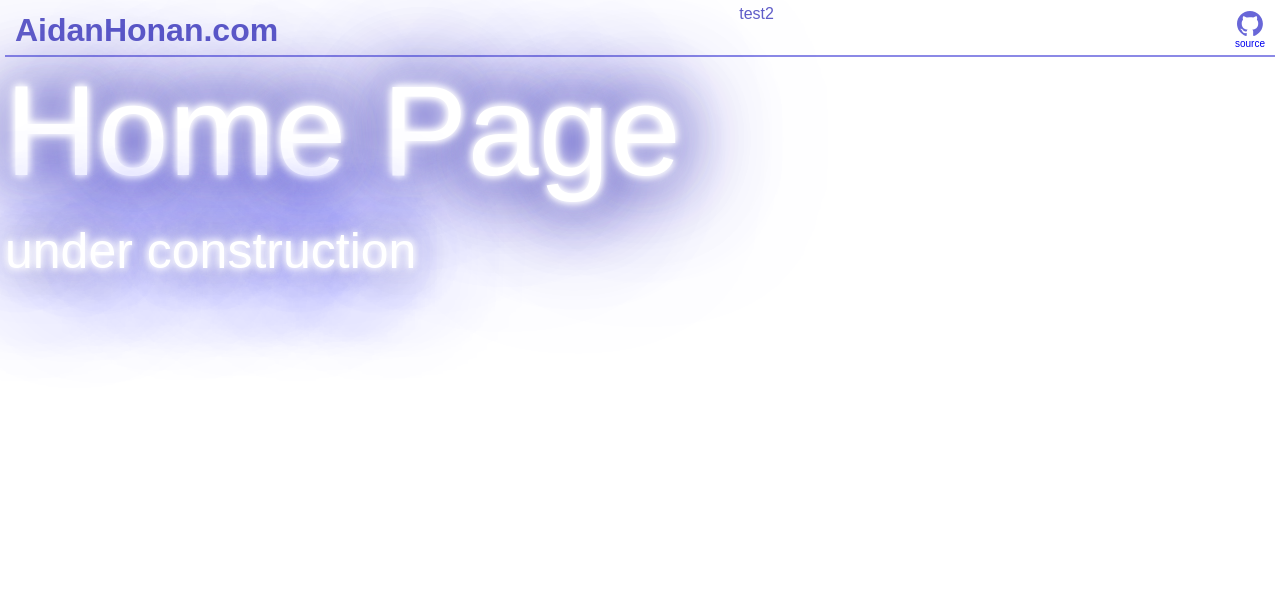
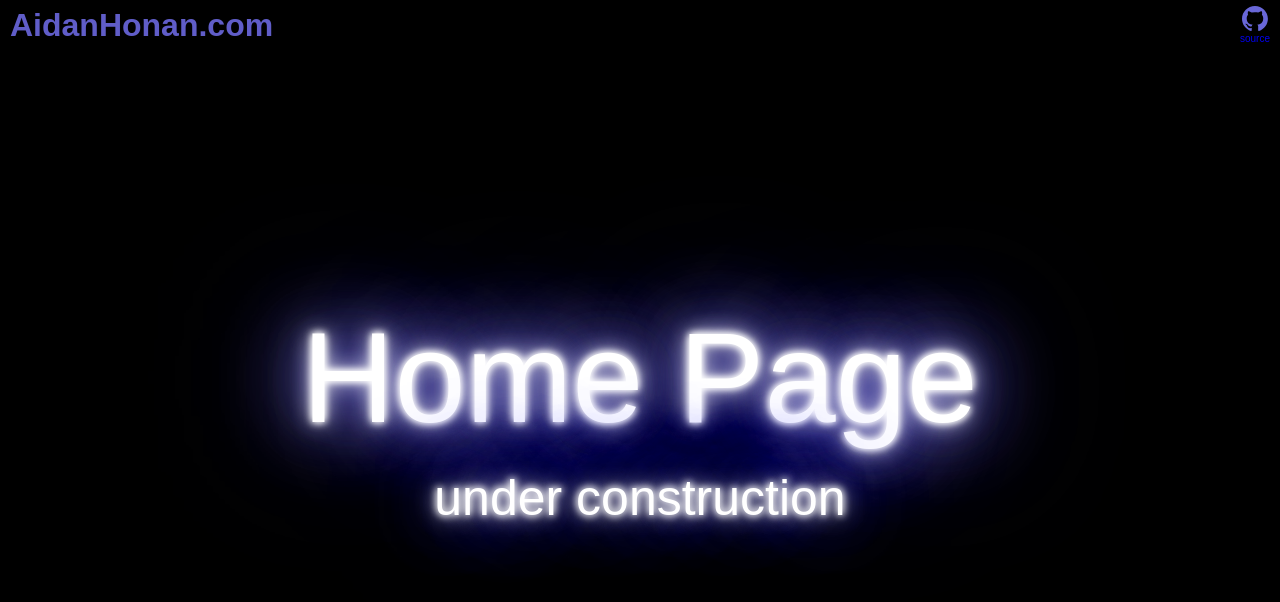
Before and after one commit to pinqy/aidanhonan.com, an Angular app: page / in a window 1280 px wide. Shown: the top 602 px of the page. Built offline with nearby package versions, Linux system fonts and the light colour scheme; a web font is replaced by a local one.

Commit message:
Update styles

```diff
--- a/src/app/app.component.html
+++ b/src/app/app.component.html
@@ -1,6 +1,9 @@
 <main class="main">
-  <app-header></app-header>
+  <div class="header">
+    <app-header class="header"></app-header>
+  </div>
   <div class="content">
     <router-outlet />
   </div>
+  <div class="footer"></div>
 </main>
--- a/src/app/app.component.scss
+++ b/src/app/app.component.scss
@@ -1,15 +1,32 @@
+@use '../styles';
+
 main {
   box-sizing: border-box;
   width: 100%;
-  min-height: 100%;
-  padding: 5px;
+  height: 100%;
+  display: flex;
+  flex-direction: column;
+}
+
+.header {
+  height: 50px;
+  padding: 0;
+  background-color: black;
 }
 
 .content {
   justify-content: space-around;
   width: 100%;
-  min-height: 100%;
-  margin-bottom: 3rem;
+  flex: 1 1 auto;
+  background-color: black;
+  align-content: center;
+  text-align: center;
+}
+
+.footer {
+  width: 100%;
+  height: 20px;
+  background-color: black;
 }
 
 @media screen and (max-width: 650px) {
--- a/src/app/header/header.component.html
+++ b/src/app/header/header.component.html
@@ -1,6 +1,6 @@
 <header>
   <h1>{{ headerText }}</h1>
-  <div class="header-spacer">test2</div>
+  <div class="header-spacer"></div>
   <div class="header-source-link"><a href="{{ repoLink }}">
     <img src="github-mark.svg" class="filter-primary-color"/>
     <p>source</p>
--- a/src/app/header/header.component.scss
+++ b/src/app/header/header.component.scss
@@ -1,16 +1,14 @@
 @use '../../styles';
-
-$content-padding: 10px;
 
 header {
   flex-direction: row;
   display: inline-flex;
   justify-content: center;
+  box-sizing: border-box;
 
-  height: 50px;
   width: 100%;
-  padding: var($content-padding);
-  border-bottom: 2px solid styles.$secondary-color;
+  height: 100%;
+  //border-bottom: 2px solid styles.$secondary-color;
   color: styles.$primary-color;
 
   h1 {
@@ -29,6 +27,7 @@ header {
 
     font-size: 10px;
     text-align: center;
+    color: styles.$secondary-color;
 
     a {
       text-decoration: none;
@@ -37,6 +36,11 @@ header {
     :hover {
       text-decoration: underline;
     }
+
+    :visited {
+      text-decoration: none;
+      color: inherit;
+    }
   }
 
   img {
```
Also changed, not shown: 5 other files (tests, documents, lock files or other folders).
